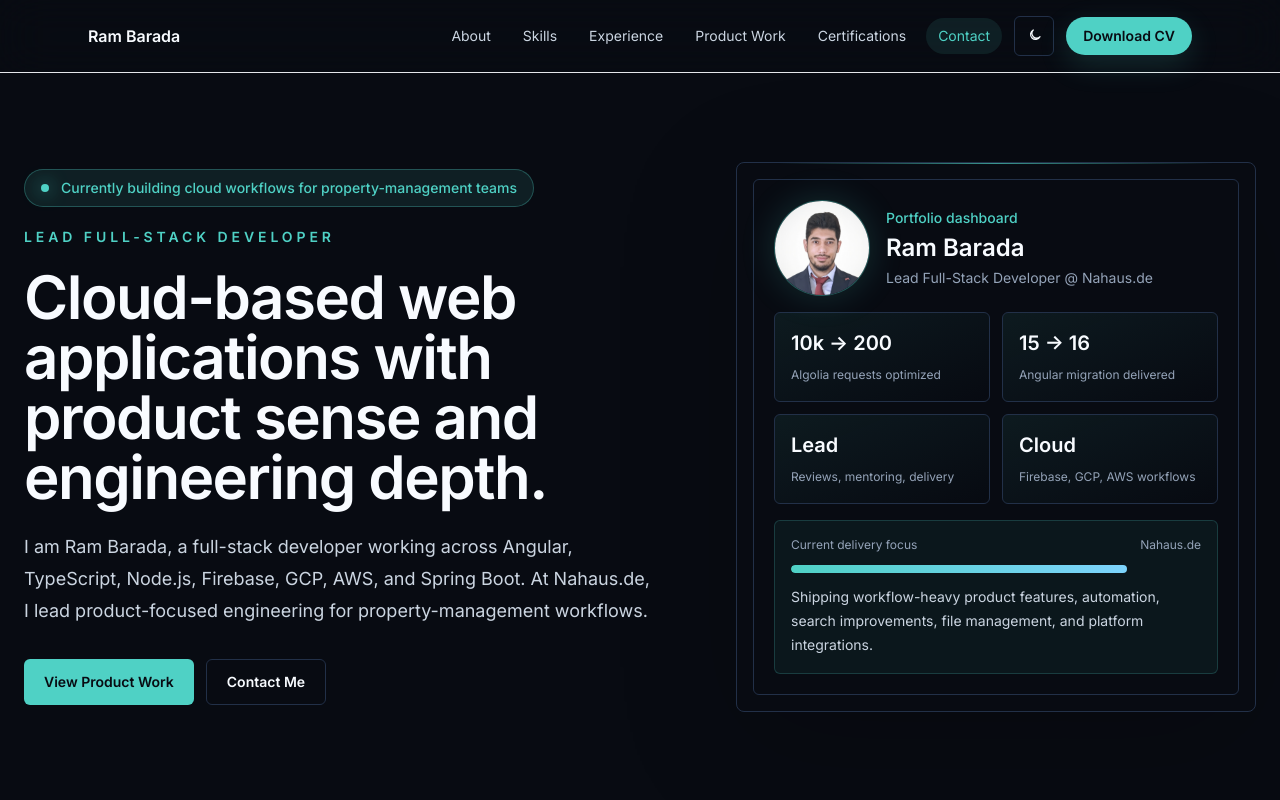
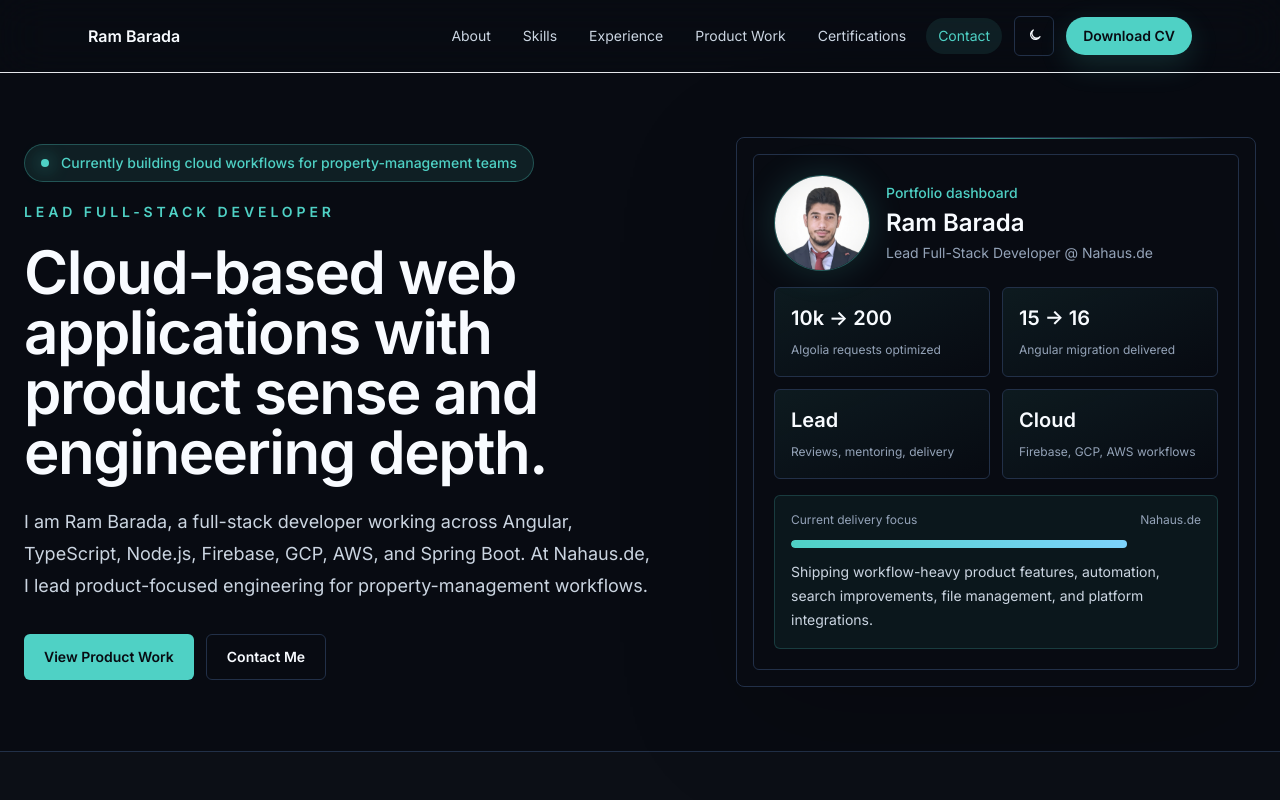
Before and after one commit to rambarada/portfolio-website, a Next.js app: page / in a window 1280 px wide. Shown: the top 800 px of the page. Built offline with nearby package versions, Linux system fonts and the light colour scheme.

Commit message:
Reduce desktop hero top spacing

```diff
--- a/components/sections/Hero.tsx
+++ b/components/sections/Hero.tsx
@@ -6,7 +6,7 @@ export function Hero() {
   return (
     <section
       id="hero"
-      className="mx-auto grid min-h-[calc(100svh-73px)] scroll-mt-24 max-w-7xl items-center gap-10 px-4 py-12 sm:px-6 sm:py-16 lg:gap-12 xl:grid-cols-[minmax(0,0.95fr)_minmax(380px,0.82fr)] xl:gap-16"
+      className="mx-auto grid min-h-[calc(100svh-73px)] scroll-mt-24 max-w-7xl items-center gap-10 px-4 py-12 sm:px-6 sm:py-16 lg:min-h-[660px] lg:gap-12 xl:grid-cols-[minmax(0,0.95fr)_minmax(380px,0.82fr)] xl:gap-16"
     >
       <div className="animate-rise max-w-3xl mt-4 sm:mt-0">
         <div className="mb-5 inline-flex max-w-full items-start gap-3 rounded-full border border-accent/30 bg-accent/10 px-4 py-2 text-sm font-medium text-accent sm:items-center">
```
